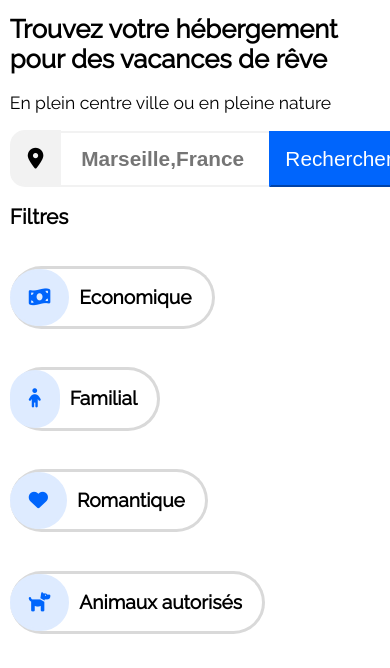
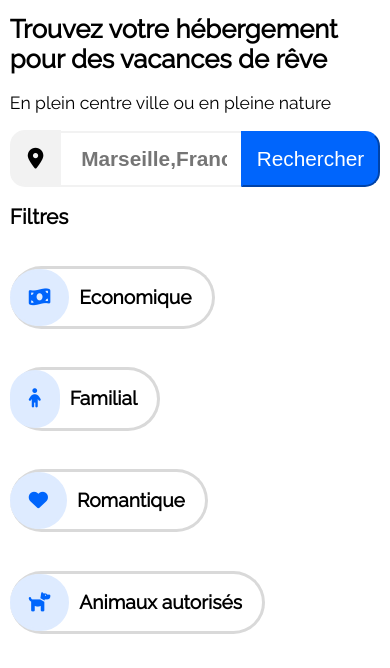
Before and after one commit to Alice-Maneki/AliceRicq_2_08072021, a plain HTML site: page index.html in a window 390 px wide. Shown: the part 151-819 px from the top of the page. Drawn offline with Linux system fonts and the light colour scheme.

Commit message:
modification responsive 1

```diff
--- a/style2.css
+++ b/style2.css
@@ -449,17 +449,19 @@ header{
 .ligne_menu{
     border-bottom: 3px solid #F2F2F2;
     padding: 15px;
+    width: 100%;
 }
 .ligne_menu:hover{
     color: #0065FC;
     border-bottom: 3px solid #0065FC;
+    border-top: none;
 }
 
 /* zone de recherche */
-.zone_saisie .recherche_barre{
-    width: 180px;
+.recherche_barre{
+    width: 80%;
+
 }
-
 
 /* zone populaires */
 .populaires_vignette{
```
